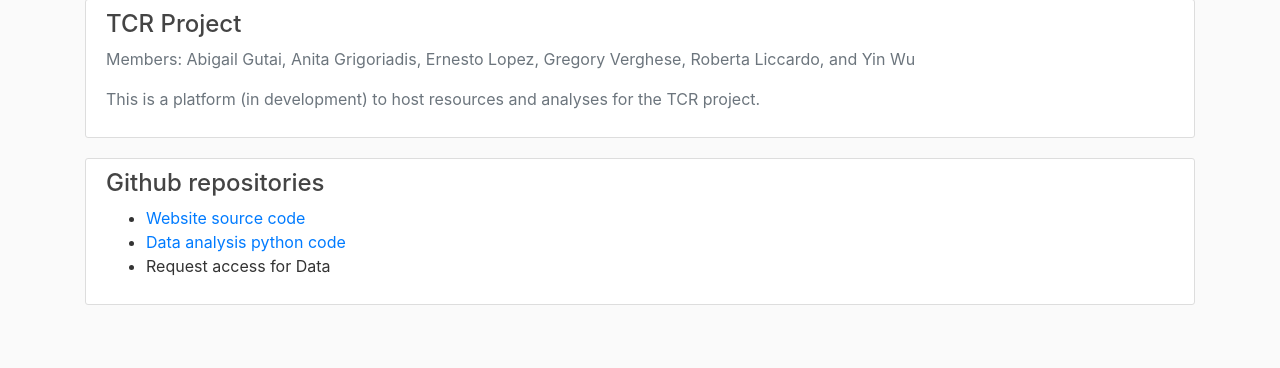
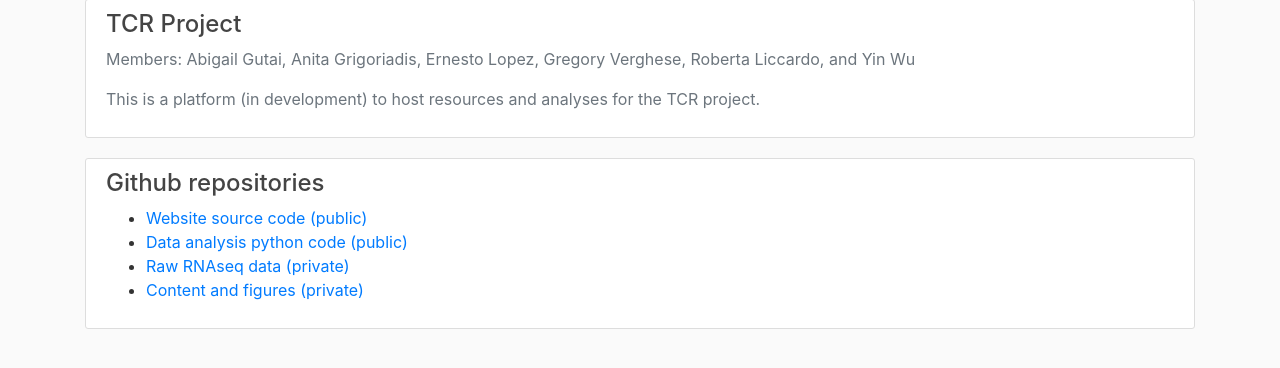
Before and after one commit to argutai/TCR-Application, a Flask app: page / in a window 1280 px wide. Shown: the part 137-505 px from the top of the page. Run offline with Flask 3, Linux system fonts and the light colour scheme; data comes from the database, SQL or seed files in the repository; parts of the project's set-up code (start-up, migrations or seed data) failed here and were passed over; some libraries are stand-ins or nearby versions.

Commit message:
add links to data and content repos

```diff
--- a/app/templates/home.html
+++ b/app/templates/home.html
@@ -12,9 +12,10 @@
     <div class="media-body">
         <h4>Github repositories</h4>
         <ul>
-            <li><a href="https://github.com/argutai/TCR-Application/tree/main" target="_blank">Website source code</a></li>
-            <li><a href="https://github.com/argutai/TCR-analysis/tree/main" target="_blank">Data analysis python code</a></li>
-            <li>Request access for Data</li>
+            <li><a href="https://github.com/argutai/TCR-Application/tree/main" target="_blank">Website source code (public)</a></li>
+            <li><a href="https://github.com/argutai/TCR-analysis/tree/main" target="_blank">Data analysis python code (public)</a></li>
+            <li><a href="https://github.com/argutai/KCL-Raw-data/tree/main" target="_blank">Raw RNAseq data (private)</a></li>
+            <li><a href="https://github.com/argutai/KCL-Content/tree/main" target="_blank">Content and figures (private)</a></li>
         </ul>
     </div>
     </article>
```
